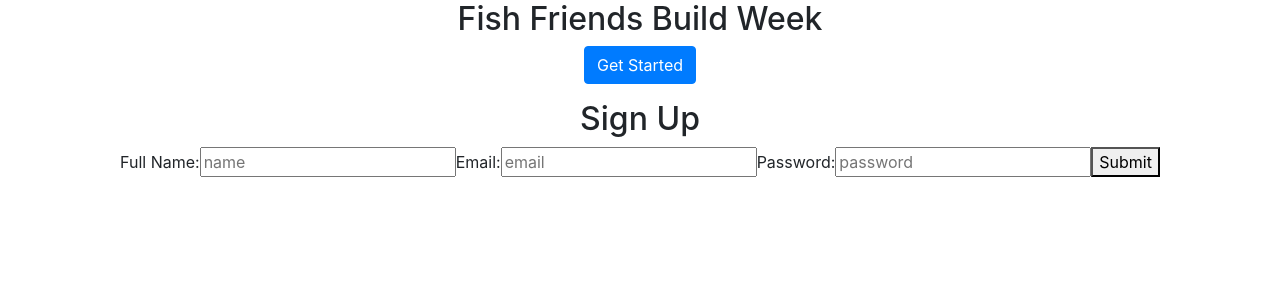
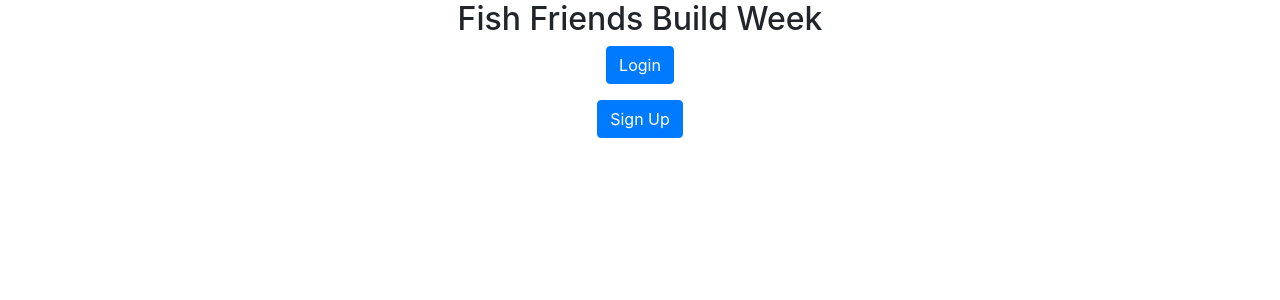
Before and after one commit to Build-Week-Fish-Friends/Front-End, a React (Create React App) app in the folder app/: page / in a window 1280 px wide. Shown: the top 300 px of the page. Built offline with nearby package versions, Linux system fonts and the light colour scheme.

Commit message:
login and signup buttons with reactstrap

```diff
--- a/app/src/components/login.js
+++ b/app/src/components/login.js
@@ -16,8 +16,7 @@ const LoginForm = ({props, values, errors, touched, status}) => {
 
     return (
         <div className = "login">
-            {/* <h2>Login</h2> */}
-            <Button color="primary" onClick={toggle} style={{ marginBottom: '1rem' }}>Get Started</Button>
+            <Button color="primary" onClick={toggle} style={{ marginBottom: '1rem' }}>Login</Button>
             <Collapse isOpen={isOpen}>
             <Card>
                 <CardBody>
--- a/app/src/components/signup.js
+++ b/app/src/components/signup.js
@@ -1,11 +1,15 @@
 import React, {useState, useEffect} from 'react';
 import { withFormik, Form, Field } from "formik";
+import { Collapse, Button, CardBody, Card } from 'reactstrap';
+import * as Yup from 'yup';
 import axios from 'axios';
 
 
 
-const SignUp = ({values, errors, touched, status}) => {
+const SignUp = ({props, values, errors, touched, status}) => {
     const [newUsers, setNewUsers] = useState([]);
+    const [isOpen, setIsOpen] = useState(false);
+    const toggle = () => setIsOpen(!isOpen);
 
     useEffect( () => {
         status && setNewUsers(newUsers => [...newUsers, status])
@@ -13,17 +17,28 @@ const SignUp = ({values, errors, touched, status}) => {
 
     return (
         <div className = "signUp">
-            <h2>Sign Up</h2>
+            <Button color="primary" onClick={toggle} style={{ marginBottom: '1rem'}}>Sign Up</Button>
+            <Collapse isOpen={isOpen}>
+            <Card>
+                <CardBody>
                 <Form className="sign-up">
-                <label>Full Name: </label>
+                    <label>Full Name:
                     <Field type="text" name="name" placeholder="name"/>
-                <label>Email: </label>
+                    </label>
+                    {touched.name && errors.name && <p className="errors">{errors.name}</p>}
+                    <label>Email:
                     <Field type="email" name="email" placeholder="email"/>
-                <label>Password: </label>
+                    </label>
+                    {touched.email && errors.email && <p classsName="errors">{errors.email}</p>}
+                    <label>Password:
                     <Field type="password" name="password" placeholder="password"/>
+                    </label>
+                    {touched.password && errors.password && <p className="errors">{errors.password}</p>}
                     <button type="submit">Submit</button>
                 </Form>
-
+                </CardBody>
+            </Card>
+            </Collapse>
             {newUsers.map(newUser => (
                 <div key={newUser.id}>
                     <p>Full Name: {newUser.name}</p>
@@ -44,6 +59,13 @@ const FormikSignUp = withFormik({
         }
     },
 
+    validationSchema: Yup.object().shape({
+        name: Yup.string().required(),
+        email: Yup.string().email('Please enter a valid email').required('Please enter an email'),
+        password: Yup.string().min(8).max(16).required()
+    }),
+
+
     handleSubmit(values, {setStatus}) {
         axios.post("https://reqres.in/api/users/", values)
         .then(response => {
--- a/app/src/index.js
+++ b/app/src/index.js
@@ -4,12 +4,14 @@ import './index.css';
 import App from './App';
 import * as serviceWorker from './serviceWorker';
 import 'bootstrap/dist/css/bootstrap.css';
+
 import { BrowserRouter as Router } from "react-router-dom"
 import { createStore, applyMiddleware } from "redux"
 import {Provider} from 'react-redux'
 import thunk from 'redux-thunk'
 import logger from 'redux-logger'
 import { reducer } from './reducers'
+
 const store = createStore(reducer, applyMiddleware(thunk, logger))
 
 ReactDOM.render(
```
Lines whose indentation alone changed are shown as unchanged.
